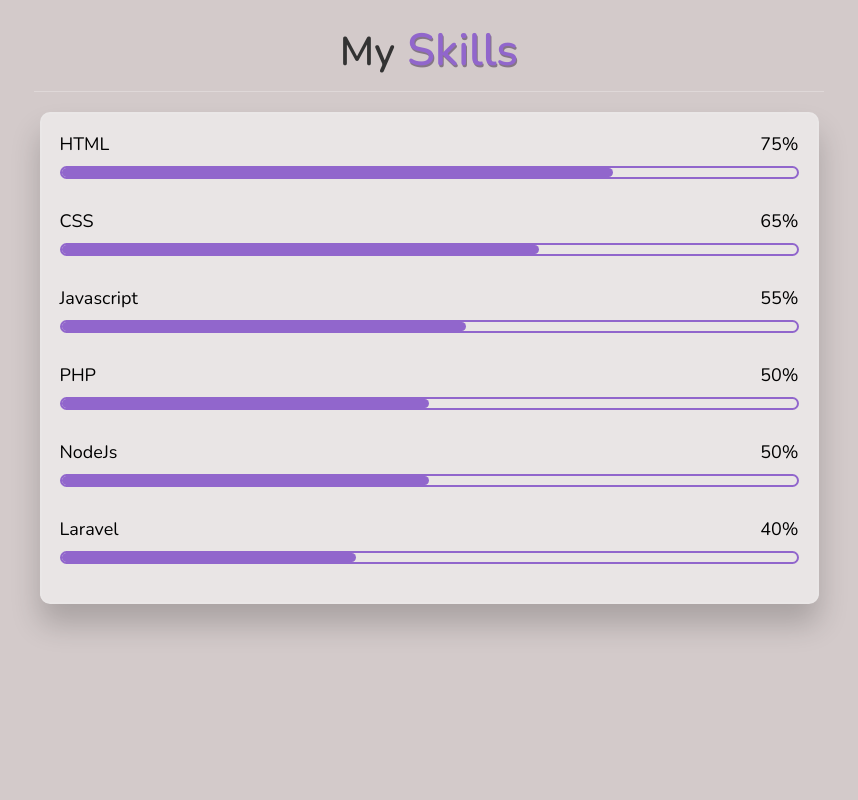
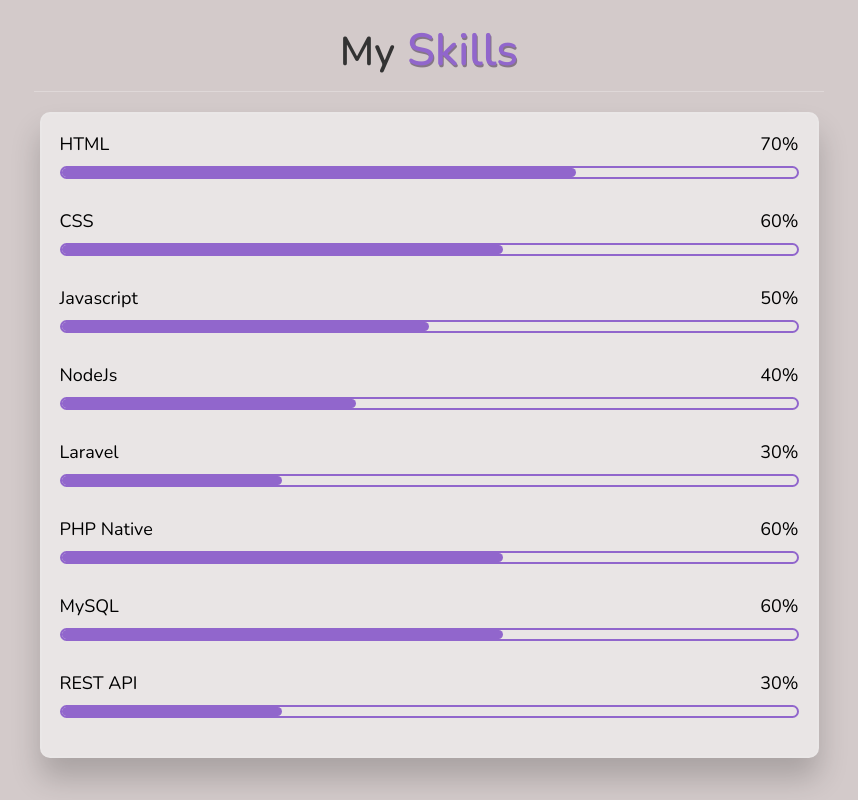
Before and after one commit to faisalwahyudi10/portofolio-faisal, a plain HTML site: page index.html in a window 1280 px wide. Shown: the part 1600-2400 px from the top of the page, without its empty margins (386-1244 px from the left). Drawn offline with nearby package versions, Linux system fonts and the light colour scheme.

Commit message:
first commit

```diff
--- a/assets/css/style.css
+++ b/assets/css/style.css
@@ -379,7 +379,7 @@ h1.tag {
 }
 @keyframes html-fill{
     100%{
-        width: 75%;
+        width: 70%;
     }
 }
 
@@ -389,7 +389,7 @@ h1.tag {
 
 @keyframes css-fill{
     100%{
-        width: 65%;
+        width: 60%;
     }
 }
 
@@ -397,15 +397,6 @@ h1.tag {
     animation: js-fill 2s forwards;
 }
 @keyframes js-fill {
-    100%{
-        width: 55%;
-    }
-}
-
-#php-bar{
-    animation: php-fill 2s forwards;
-}
-@keyframes php-fill{
     100%{
         width: 50%;
     }
@@ -416,7 +407,7 @@ h1.tag {
 }
 @keyframes nodeJs-fill{
     100%{
-        width: 50%;
+        width: 40%;
     }
 }
 
@@ -425,7 +416,34 @@ h1.tag {
 }
 @keyframes laravel-fill{
     100%{
-        width: 40%;
+        width: 30%;
+    }
+}
+
+#native-bar{
+    animation: native-fill 2s forwards;
+}
+@keyframes native-fill{
+    100%{
+        width: 60%;
+    }
+}
+
+#sql-bar{
+    animation: sql-fill 2s forwards;
+}
+@keyframes sql-fill{
+    100%{
+        width: 60%;
+    }
+}
+
+#api-bar{
+    animation: api-fill 2s forwards;
+}
+@keyframes api-fill{
+    100%{
+        width: 30%;
     }
 }
 
@@ -525,7 +543,7 @@ h1.tag {
     -ms-display: flexbox;
     -webkit-display: flex;
     padding: 0;
-    margin: 10px 0;
+    margin-bottom: 50px;
     flex-wrap: wrap;
 }
 
@@ -566,7 +584,8 @@ h1.tag {
     }
 
 .cards .card-item .card-title {
-      font-size: 25px;
+      font-size: 17px;
+      padding: 4px 0;
       line-height: 1.1em;
       color: #32325d;
       margin-bottom: 0.2em;
--- a/index.html
+++ b/index.html
@@ -121,7 +121,7 @@
             <div class="exp">
                 <div class="details">
                     <span>HTML</span>
-                    <span>75%</span>
+                    <span>70%</span>
                 </div>
                 <div class="bar">
                     <div id="html-bar"></div>
@@ -130,7 +130,7 @@
             <div class="exp">
                 <div class="details">
                     <span>CSS</span>
-                    <span>65%</span>
+                    <span>60%</span>
                 </div>
                 <div class="bar">
                     <div id="css-bar"></div>
@@ -139,7 +139,7 @@
             <div class="exp">
                 <div class="details">
                     <span>Javascript</span>
-                    <span>55%</span>
+                    <span>50%</span>
                 </div>
                 <div class="bar">
                     <div id="js-bar"></div>
@@ -147,17 +147,8 @@
             </div>
             <div class="exp">
                 <div class="details">
-                    <span>PHP</span>
-                    <span>50%</span>
-                </div>
-                <div class="bar">
-                    <div id="php-bar"></div>
-                </div>
-            </div>
-            <div class="exp">
-                <div class="details">
                     <span>NodeJs</span>
-                    <span>50%</span>
+                    <span>40%</span>
                 </div>
                 <div class="bar">
                     <div id="nodeJs-bar"></div>
@@ -166,10 +157,37 @@
             <div class="exp">
                 <div class="details">
                     <span>Laravel</span>
-                    <span>40%</span>
+                    <span>30%</span>
                 </div>
                 <div class="bar">
                     <div id="laravel-bar"></div>
+                </div>
+            </div>
+            <div class="exp">
+                <div class="details">
+                    <span>PHP Native</span>
+                    <span>60%</span>
+                </div>
+                <div class="bar">
+                    <div id="native-bar"></div>
+                </div>
+            </div>
+            <div class="exp">
+                <div class="details">
+                    <span>MySQL</span>
+                    <span>60%</span>
+                </div>
+                <div class="bar">
+                    <div id="sql-bar"></div>
+                </div>
+            </div>
+            <div class="exp">
+                <div class="details">
+                    <span>REST API</span>
+                    <span>30%</span>
+                </div>
+                <div class="bar">
+                    <div id="api-bar"></div>
                 </div>
             </div>
         </div>
@@ -237,21 +255,10 @@
     <div class="cards">
       <div class="card-item">
         <div class="card-image">
-            <div class="card-image1"></div>
-        </div>
-        <div class="card-info">
-          <h2 class="card-title">Exploring around</h2>
-          <p class="card-intro">Far far away, behind the word mountains, far from the countries Vokalia and Consonantia, there live the blind texts.</p>
-        </div>
-      </div>
-    </div>
-    <div class="cards">
-      <div class="card-item">
-        <div class="card-image">
             <div class="card-image2"></div>
         </div>
         <div class="card-info">
-          <h2 class="card-title">A new trail you can't miss</h2>
+          <h2 class="card-title">Website Pelayanan Pada DISDUKCAPIL Banjarmasin </h2>
           <p class="card-intro">Far far away, behind the word mountains, far from the countries Vokalia and Consonantia, there live the blind texts.</p>
         </div>
       </div>
@@ -262,7 +269,7 @@
             <div class="card-image3"></div>
         </div>
         <div class="card-info">
-          <h2 class="card-title">Inside the Outdoors</h2>
+          <h2 class="card-title">Aplikasi Keuangan, Penjualan dan Stok pada Singgah Coffee Banjarmasin </h2>
           <p class="card-intro">Far far away, behind the word mountains, far from the countries Vokalia and Consonantia, there live the blind texts.</p>
         </div>
       </div>
@@ -273,7 +280,7 @@
             <div class="card-image4"></div>
           </div>
           <div class="card-info">
-            <h2 class="card-title">Inside the Outdoors</h2>
+            <h2 class="card-title">Aplikasi Perbandingan Harga Rata-Rata Bahan Pokok Masyarakat Pada DISPERDAGIN Banjarmasin</h2>
             <p class="card-intro">Far far away, behind the word mountains, far from the countries Vokalia and Consonantia, there live the blind texts.</p>
           </div>
         </div>
```
